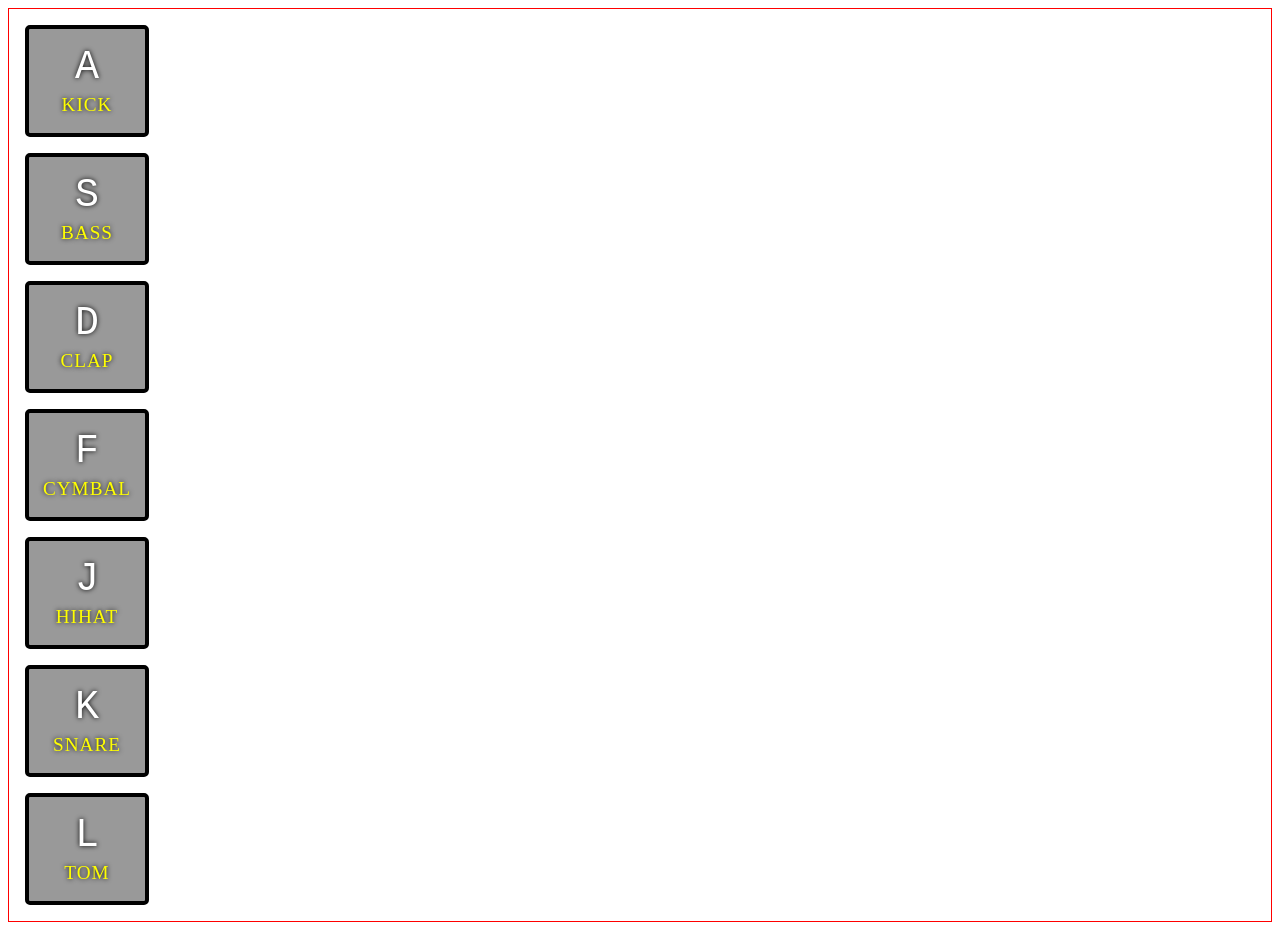
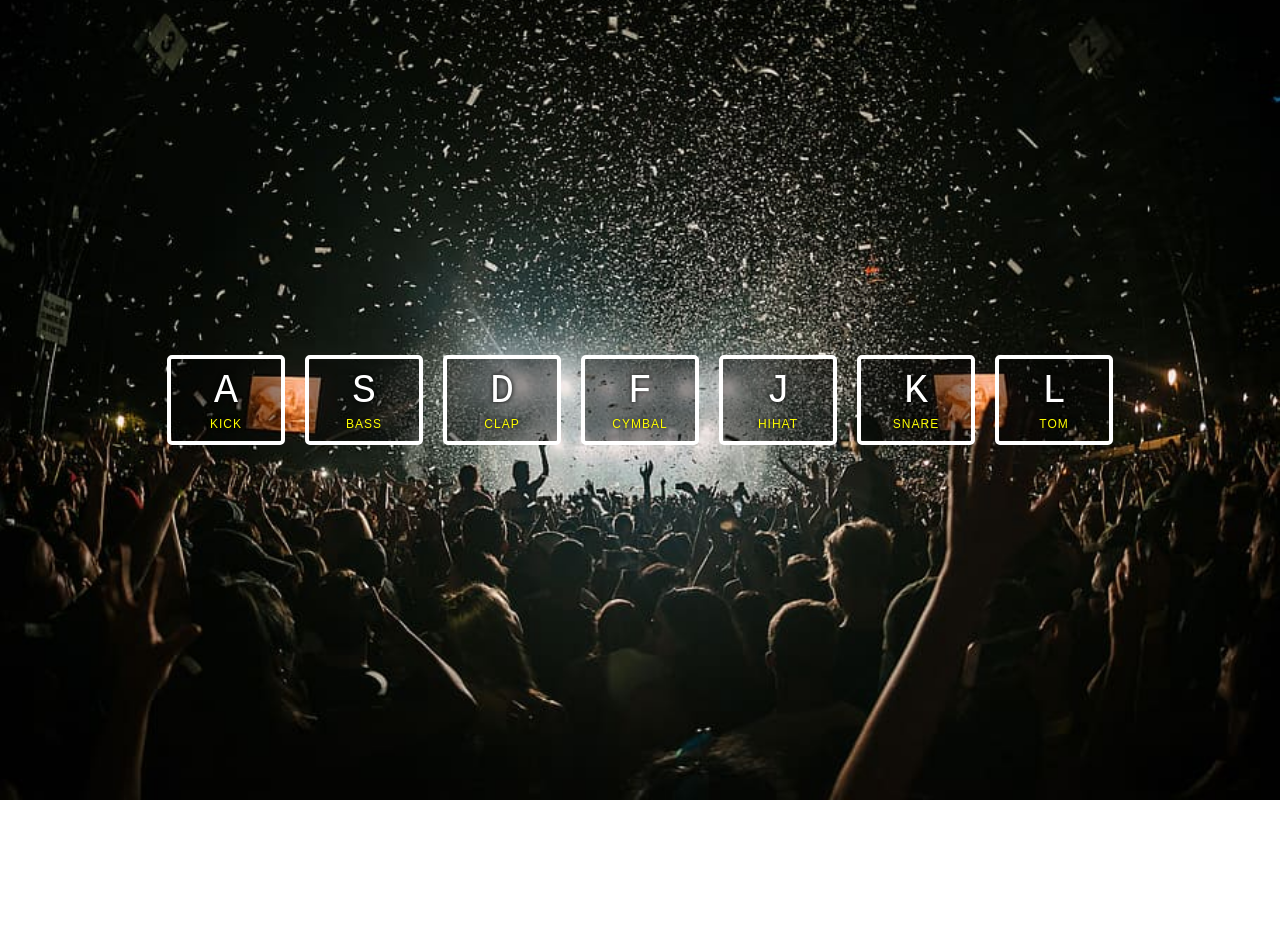
Before and after one commit to jv640/JavaScript_30, a plain HTML site: page Drum_Kit/Drumkit.html in a window 1280 px wide. After the commit the page ends 800 px from the top, so only its background shows below. Drawn offline with Linux system fonts and the light colour scheme.

Commit message:
added the css and other good looking things

```diff
--- a/Drum_Kit/DrumKit.js
+++ b/Drum_Kit/DrumKit.js
@@ -1,14 +1,29 @@
+let count = 0;
+function removeTransition (e) {
+	if (e.propertyName !== "transform") return;
+	// console.log(e)
+	this.classList.remove("playing");
+	// count = count - 1;
+	// console.log(count)
+
+}
+
+const keys = document.querySelectorAll('.key');
+keys.forEach(key => key.addEventListener("transitionend", removeTransition));
+
+
 window.addEventListener("keydown", function (e) {
 	const key = document.querySelector(`.key[data-key="${ e.key }"]`);
 	if (!key)
 		return;
-	let sound = key.textContent.substring(1);
-	sound = sound.substring(sound.indexOf("\n"));
-	sound = sound.substring(5);
-	sound = sound.substring(0, sound.indexOf("\n"));
-	console.log(sound.length)
-	for (let i = 0; i < sound.length; i++)
-		console.log(i, sound[i]);
-	const audio = new Audio(`Audio/${ sound.toLowerCase() }.wav`)
+
+	key.classList.add("playing");
+	// count = count + 2;
+	// console.log(count)
+
+	let sound = key.getElementsByClassName("sound")[0].innerHTML;
+	// console.log(sound)
+
+	const audio = new Audio(`Audio/${ sound.toLowerCase() }.wav`);
 	audio.play();
 });
--- a/Drum_Kit/Drum_kit.css
+++ b/Drum_Kit/Drum_kit.css
@@ -1,12 +1,22 @@
-.keys{
-	align-self: center;
-	/* width: 100%; */
-	height: 10%;
-	border: .1rem solid red;
+html {
+	font-size: 10px;
+	background: url('./background.jpg') bottom center;
+	background-size: cover;
 }
-
+body,html {
+	margin: 0;
+	padding: 0;
+	font-family: sans-serif;
+}
+.keys {
+	display: flex;
+	flex: 1;
+	min-height: 100vh;
+	align-items: center;
+	justify-content: center;
+}
 .key{
-	border: 4px solid black;
+	border: 4px solid white;
 	border-radius: 5px;
 	margin: 1rem;
 	font-size: 1.5rem;
@@ -16,7 +26,7 @@
 	color: white;
 	background: rgba(0,0,0, 0.4);
 	text-shadow: 0 0 5px black;
-	transition: all 0.07s;
+	transition: all 0.000001s;
 }
 
 .playing{
```
Also changed, not shown: Drum_Kit/background.jpg (added).
